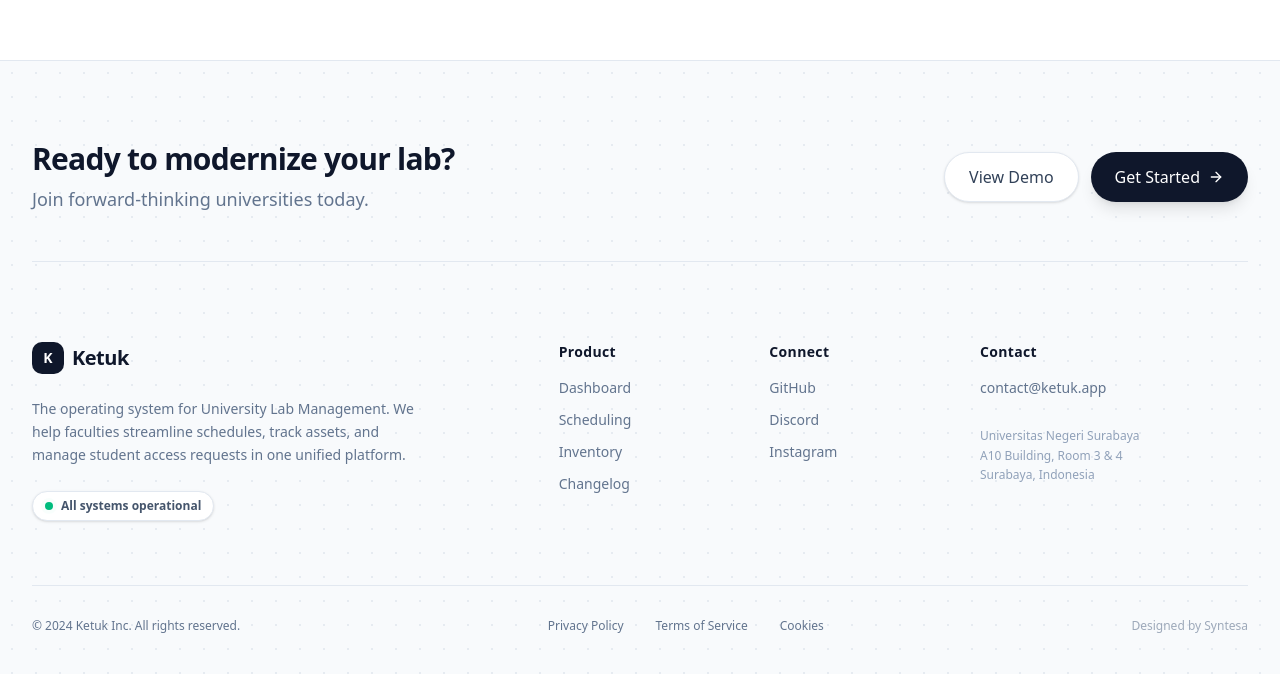
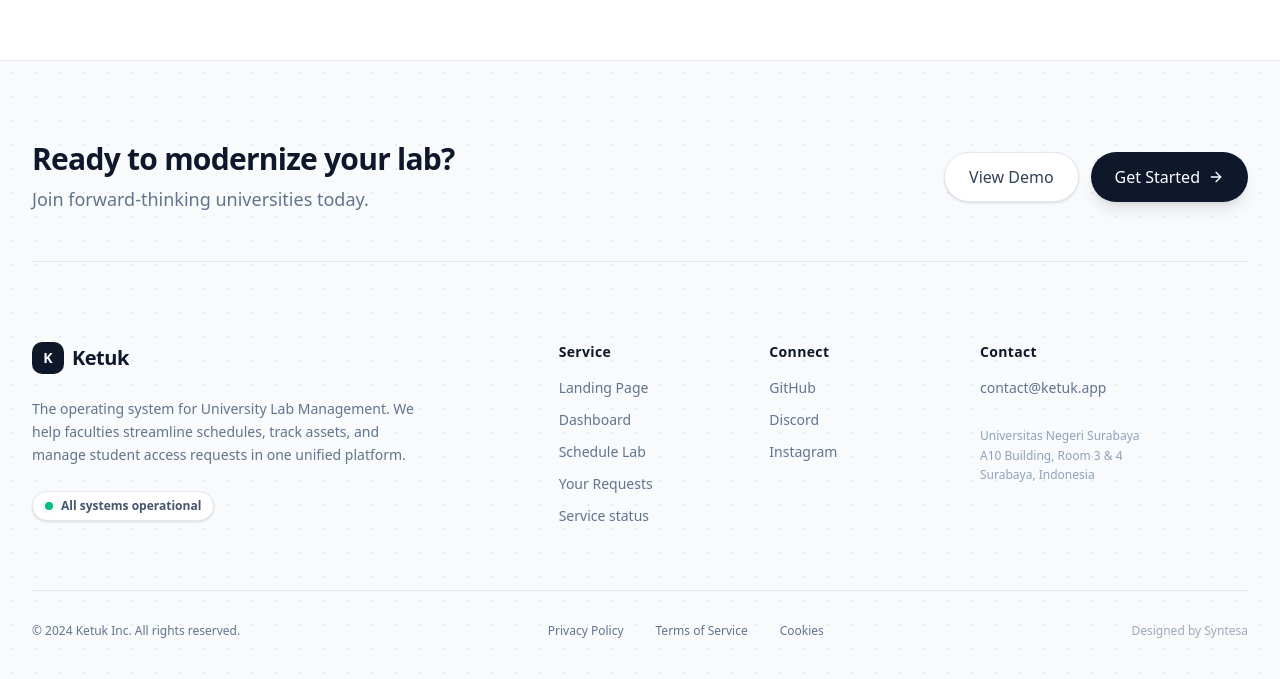
Before and after one commit to wearesyntesa/ketuk-fe, a Next.js app: page / in a window 1280 px wide. Shown: the part 4252-4931 px from the top of the page. Built offline with nearby package versions, Linux system fonts and the light colour scheme; no server answers.

Commit message:
fix: wording service under footer

```diff
--- a/src/components/footer.tsx
+++ b/src/components/footer.tsx
@@ -54,8 +54,13 @@ export default function Footer() {
           </div>
 
           <div className="col-span-1 md:col-span-2 lg:col-span-2">
-            <h3 className="text-sm font-bold text-slate-900 tracking-wide mb-4">Product</h3>
+            <h3 className="text-sm font-bold text-slate-900 tracking-wide mb-4">Service</h3>
             <ul className="space-y-3 text-sm">
+              <li>
+                <Link href="/" className="text-slate-500 hover:text-emerald-600 transition-colors">
+                  Landing Page
+                </Link>
+              </li>
               <li>
                 <Link href="/app" className="text-slate-500 hover:text-emerald-600 transition-colors">
                   Dashboard
@@ -63,17 +68,17 @@ export default function Footer() {
               </li>
               <li>
                 <Link href="/app/schedule-lab" className="text-slate-500 hover:text-emerald-600 transition-colors">
-                  Scheduling
+                  Schedule Lab
                 </Link>
               </li>
               <li>
-                <Link href="/app/inventory" className="text-slate-500 hover:text-emerald-600 transition-colors">
-                  Inventory
+                <Link href="/app/your-requests" className="text-slate-500 hover:text-emerald-600 transition-colors">
+                  Your Requests
                 </Link>
               </li>
               <li>
-                <Link href="/changelog" className="text-slate-500 hover:text-emerald-600 transition-colors">
-                  Changelog
+                <Link href="https://status.ketuk.app/" target="_blank" className="text-slate-500 hover:text-emerald-600 transition-colors">
+                  Service status
                 </Link>
               </li>
             </ul>
```
